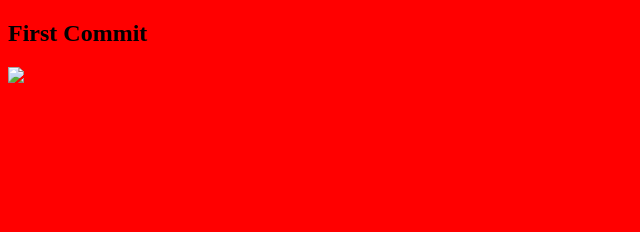
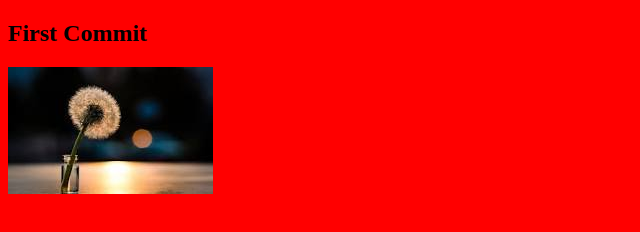
Before and after one commit to Razu-Biswas/git-session, a plain HTML site: page index.html in a window 1280 px wide. Shown: the whole page, without its empty margins (0-640 px from the left). Drawn offline with Linux system fonts and the light colour scheme; the site is published under a folder, as on GitHub Pages, so addresses that start at the root find nothing.

Commit message:
solved image links

```diff
--- a/index.html
+++ b/index.html
@@ -13,7 +13,7 @@
             <h1>First Commit </h1>
         </div>
         <div>
-            <img src="/images/download.jpeg">
+            <img src="images/download.jpeg">
         </div>
     </section>
 </body>
```
